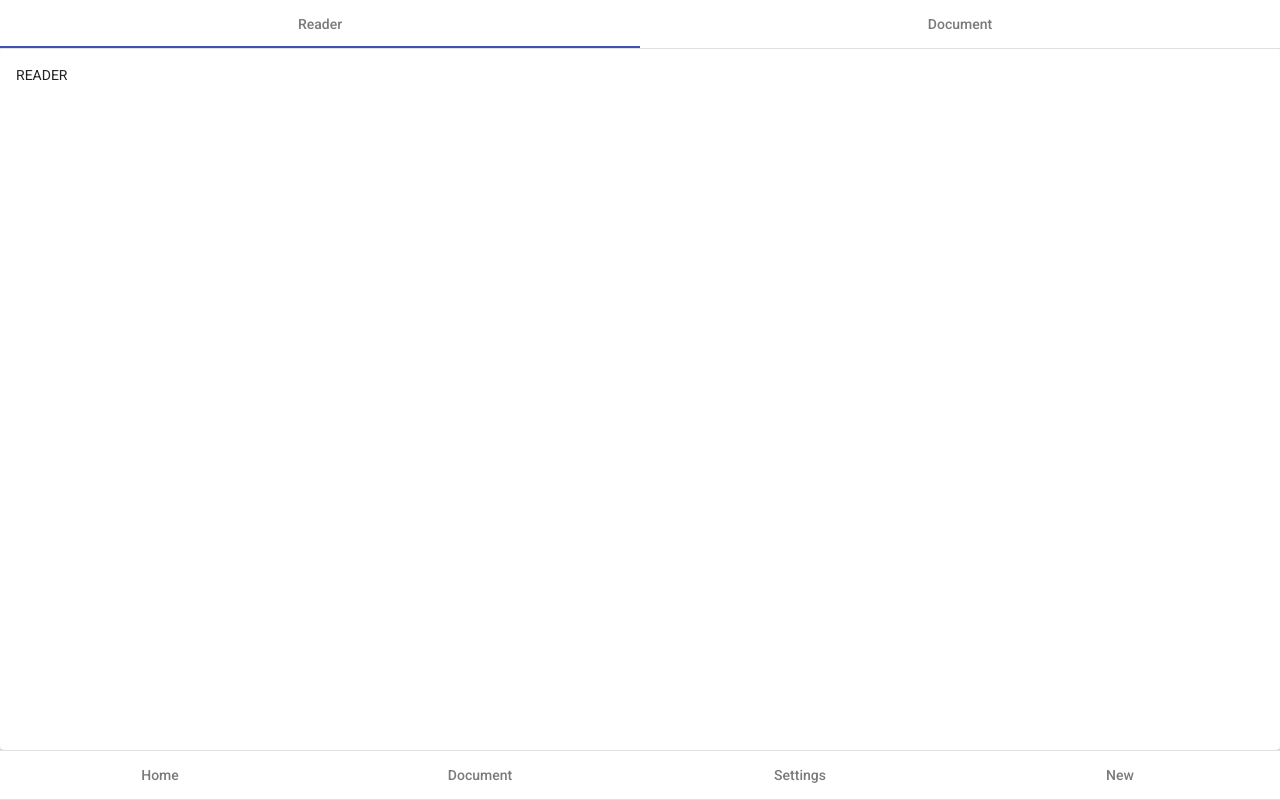
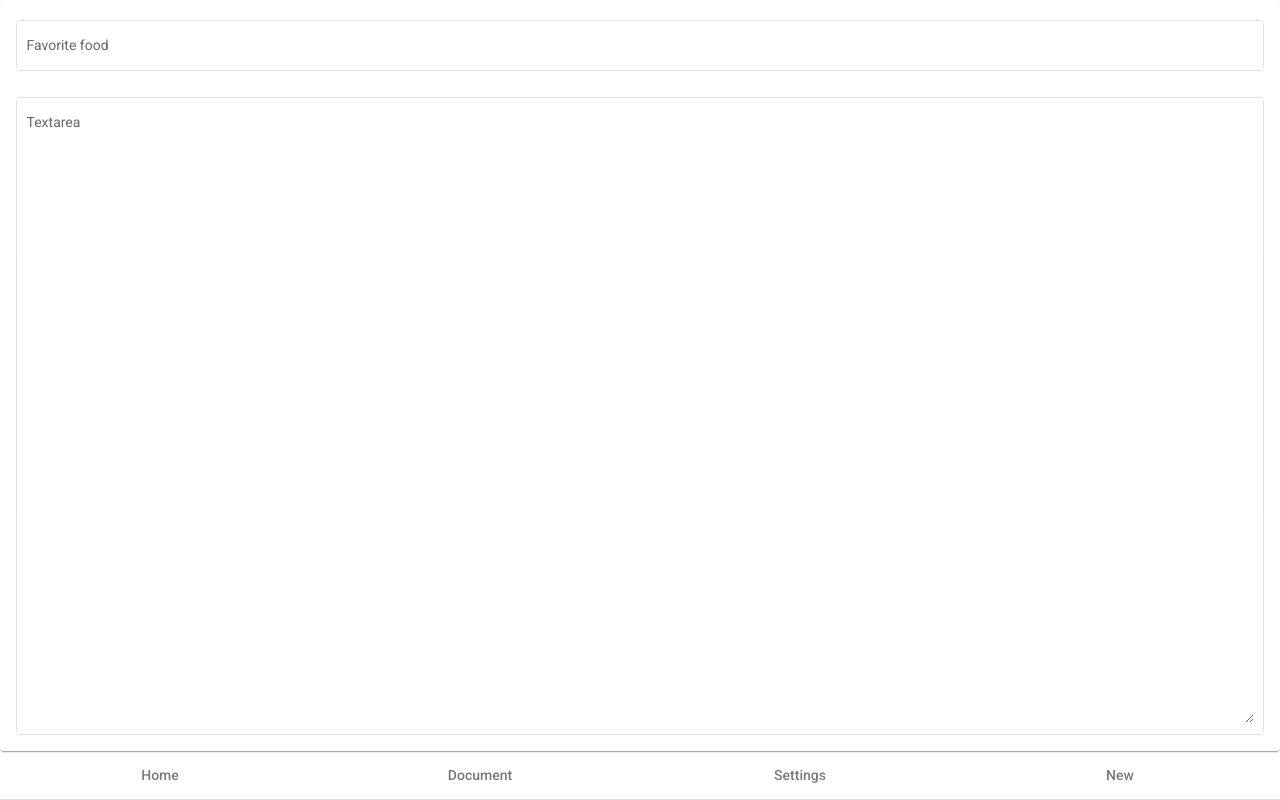
Before and after one commit to Blunderchips/monogram2, an Angular app: page /doc/123 in a window 1280 px wide. Built offline with nearby package versions, Linux system fonts and the light colour scheme; what @ngxs/devtools-plugin, @ngxs/form-plugin, @ngxs/router-plugin, @ngxs/storage-plugin would draw is missing.

Commit message:
Revert "Add wrapper tabs to document"
This reverts commit cd31ee4d0553659472dad4f34929f8e4f9798871.

```diff
--- a/src/app/app.component.html
+++ b/src/app/app.component.html
@@ -3,8 +3,7 @@
   <router-outlet></router-outlet>
 
   <div class="app-component__footer">
-    <mat-divider></mat-divider>
-    <nav headerPosition="below" mat-align-tabs="center" mat-stretch-tabs mat-tab-nav-bar>
+    <nav mat-align-tabs="center" mat-stretch-tabs mat-tab-nav-bar>
       <a [routerLink]="['/', 'home']" mat-tab-link>Home</a>
       <a [routerLink]="['/', 'doc', '123']" mat-tab-link>Document</a>
       <a [routerLink]="['/', 'settings', '123']" mat-tab-link>Settings</a>
--- a/src/app/app.module.ts
+++ b/src/app/app.module.ts
@@ -50,7 +50,6 @@ import { NewDocumentComponent } from './new-document/new-document.component';
     MatCardModule,
     MatProgressBarModule,
     MatTabsModule,
-    MatDividerModule,
   ],
   providers: [],
   bootstrap: [
--- a/src/app/document/document.component.html
+++ b/src/app/document/document.component.html
@@ -1,15 +1,3 @@
-<mat-tab-group mat-stretch-tabs>
-
-  <mat-tab label="Reader">
-    <mat-card>
-      READER
-    </mat-card>
-  </mat-tab>
-
-  <mat-tab label="Document">
-    <mat-card>
-      <app-text-input></app-text-input>
-    </mat-card>
-  </mat-tab>
-
-</mat-tab-group>
+<mat-card>
+  <app-text-input></app-text-input>
+</mat-card>
--- a/src/app/document/document.component.scss
+++ b/src/app/document/document.component.scss
@@ -6,8 +6,3 @@
 mat-card {
   height: calc(100% - 32px);
 }
-
-mat-tab-group,
-::ng-deep .mat-tab-body-wrapper {
-  height: 100%;
-}
--- a/src/app/text-input/text-input.component.scss
+++ b/src/app/text-input/text-input.component.scss
@@ -20,16 +20,6 @@ form {
     ::ng-deep .mat-form-field-flex,
     ::ng-deep .mat-form-field-infix {
       height: 100%;
-      padding-bottom: 0;
-    }
-
-    ::ng-deep .mat-form-field-appearance-outline,
-    ::ng-deep .mat-form-field-wrapper {
-      margin-top: 0;
-    }
-
-    textarea {
-      resize: none;
     }
   }
 
```
